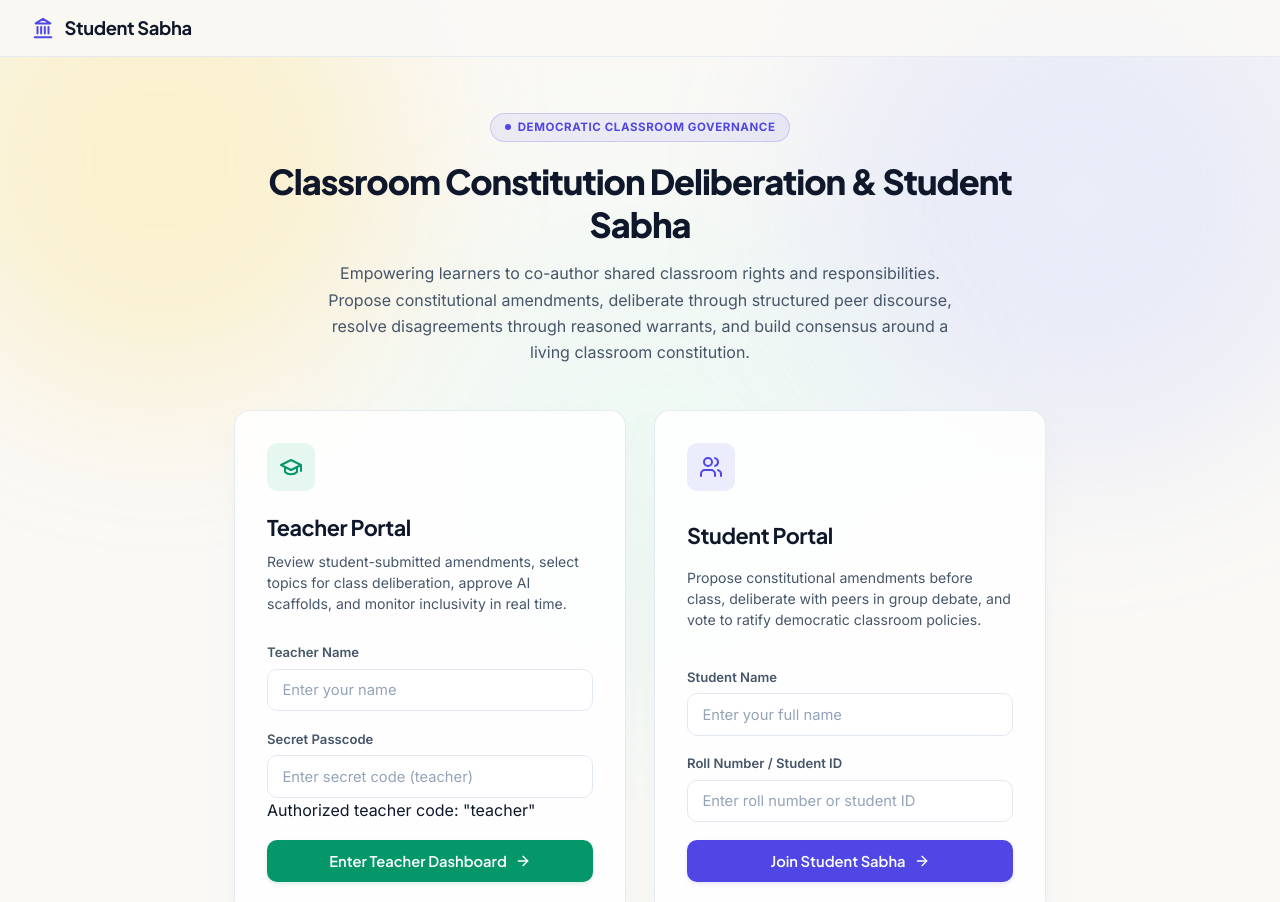
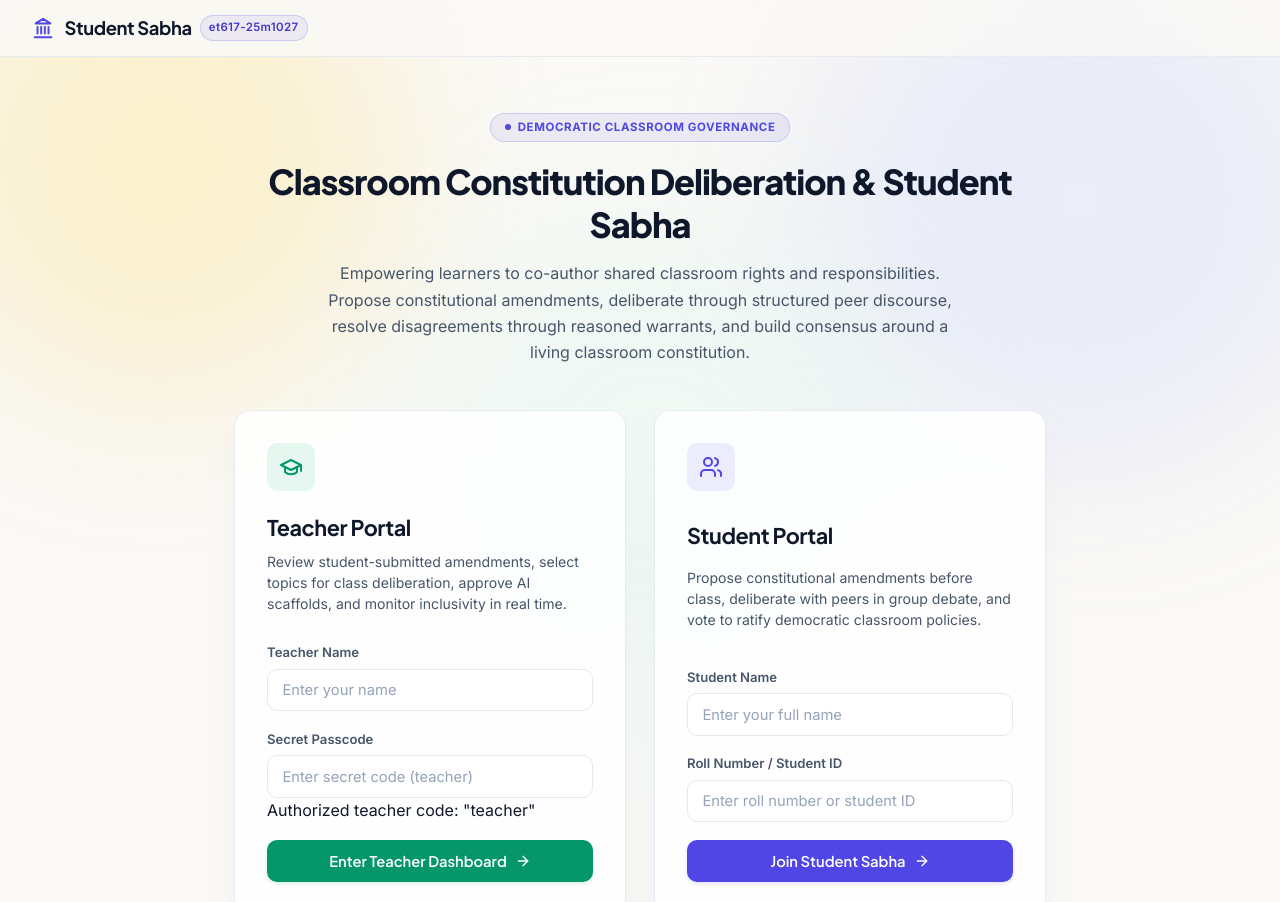
Before and after one commit to jitendramalipeddi/et617-endsem-25m1027, a website: page public/index.html in a window 1280 px wide. Shown: the top 902 px of the page. Drawn offline with nearby package versions, Linux system fonts and the light colour scheme; no server answers.

Commit message:
fix: add visible identity token et617-25m1027 on all screens

```diff
--- a/public/index.html
+++ b/public/index.html
@@ -30,8 +30,9 @@
           <polygon points="12 2 20 7 4 7"></polygon>
         </svg>
       </div>
-      <div>
+      <div class="brand-title-wrap" style="display: flex; align-items: center; gap: 0.5rem;">
         <span class="brand-title">Student Sabha</span>
+        <span class="app-identity-token" style="font-size: 0.72rem; padding: 0.18rem 0.5rem; background: rgba(79, 70, 229, 0.08); border: 1px solid rgba(79, 70, 229, 0.2); border-radius: 9999px; font-weight: 600; color: #4338ca; letter-spacing: 0.03em;">et617-25m1027</span>
       </div>
     </div>
 
```
